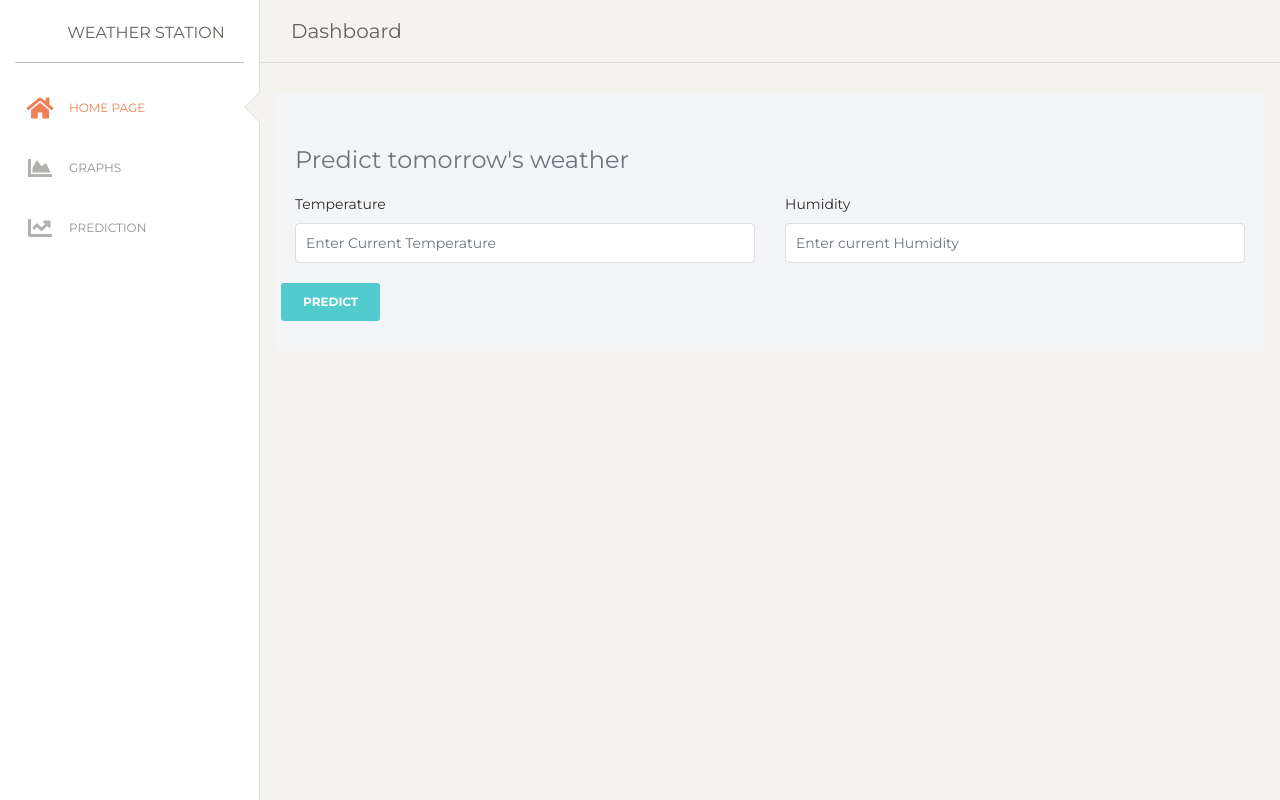
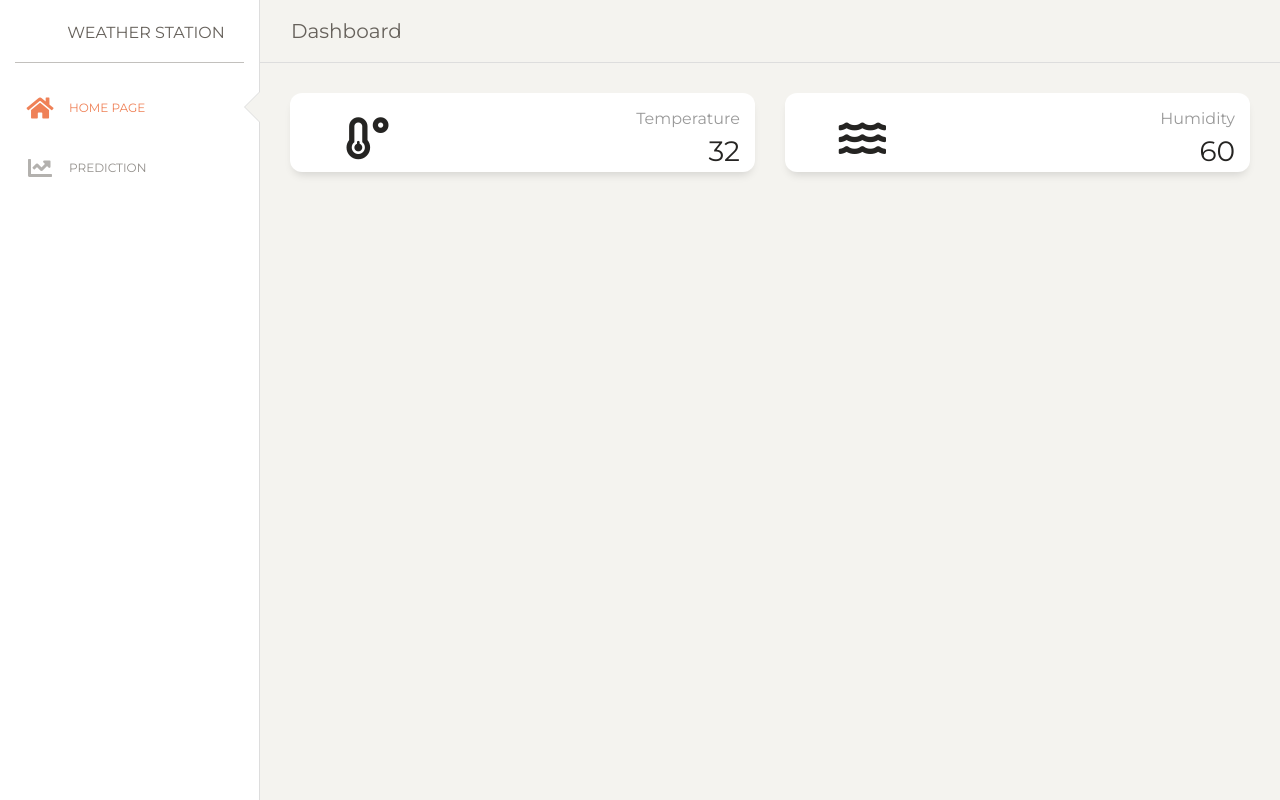
Before and after one commit to dsrao711/Weather-Station, a Flask app: page /predict in a window 1280 px wide. Run offline with Flask 2, Linux system fonts and the light colour scheme; some libraries are stand-ins or nearby versions.

Commit message:
merge conflict

```diff
--- a/app/templates/layout.html
+++ b/app/templates/layout.html
@@ -46,12 +46,6 @@
                         <a href="/">
                             <i class="fas fa-home"></i>
                             <p>Home Page</p>
-                        </a>
-                    </li>
-                    <li>
-                        <a href="/">
-                            <i class="fas fa-chart-area"></i>
-                            <p>Graphs</p>
                         </a>
                     </li>
                     <li>
--- a/app/templates/prediction.html
+++ b/app/templates/prediction.html
@@ -2,42 +2,47 @@
 
 <div class="row">
 
-    <div class="card-body" style="background-color: #f4f5f7">
-      <div class="text-left text-muted mb-3">
-        <h4>Predict tomorrow's weather</h4>
-      </div>
-      <form role="form" method="POST">
-        <div class="row">
-            <div class = "col-xl-6">
-                <div class="form-group">
-                    <label for="temp">Temperature</label>
-                    <input
-                      type="number"
-                      step="0.01"
-                      class="form-control"
-                      id="temp"
-                      placeholder="Enter Current Temperature"
-                    />
+    <div class="col-lg-6 col-md-6 col-sm-6">
+        <div class="card card-stats">
+            <div class="card-body">
+                <div class="row">
+                    <div class="col-5 col-md-4">
+                        <div class="icon-big text-center icon-warning">
+                            <i class="fas fa-temperature-low"></i>
+                        </div>
+                    </div>
+                    <div class="col-7 col-md-8">
+                        <div class="numbers">
+                            <p class="card-category">Temperature</p>
+                            <p class="card-title">32
+                                <p>
+                        </div>
+                    </div>
                 </div>
             </div>
 
-            <div class = "col-xl-6">
-                <div class="form-group">
-                    <label for="hum">Humidity</label>
-                    <input
-                      type="number"
-                      class="form-control"
-                      id="hum"
-                      placeholder="Enter current Humidity"
-                    />
-                  </div>
+        </div>
+    </div>
+
+    <div class="col-lg-6 col-md-6 col-sm-6">
+        <div class="card card-stats">
+            <div class="card-body ">
+                <div class="row">
+                    <div class="col-5 col-md-4">
+                        <div class="icon-big text-center icon-warning">
+                            <i class="fas fa-water"></i>
+                        </div>
+                    </div>
+                    <div class="col-7 col-md-8">
+                        <div class="numbers">
+                            <p class="card-category">Humidity</p>
+                            <p class="card-title">60
+                                <p>
+                        </div>
+                    </div>
+                </div>
             </div>
         </div>
-        <div class = "row">
-            <button type="submit" class="btn btn-primary">Predict</button>
-        </div>
-
-      </form>
     </div>
 
 </div>
```
Also changed, not shown: app/main/routes.py (+7 -1 lines), app/templates/dashboard.html (+4 -3 lines).
